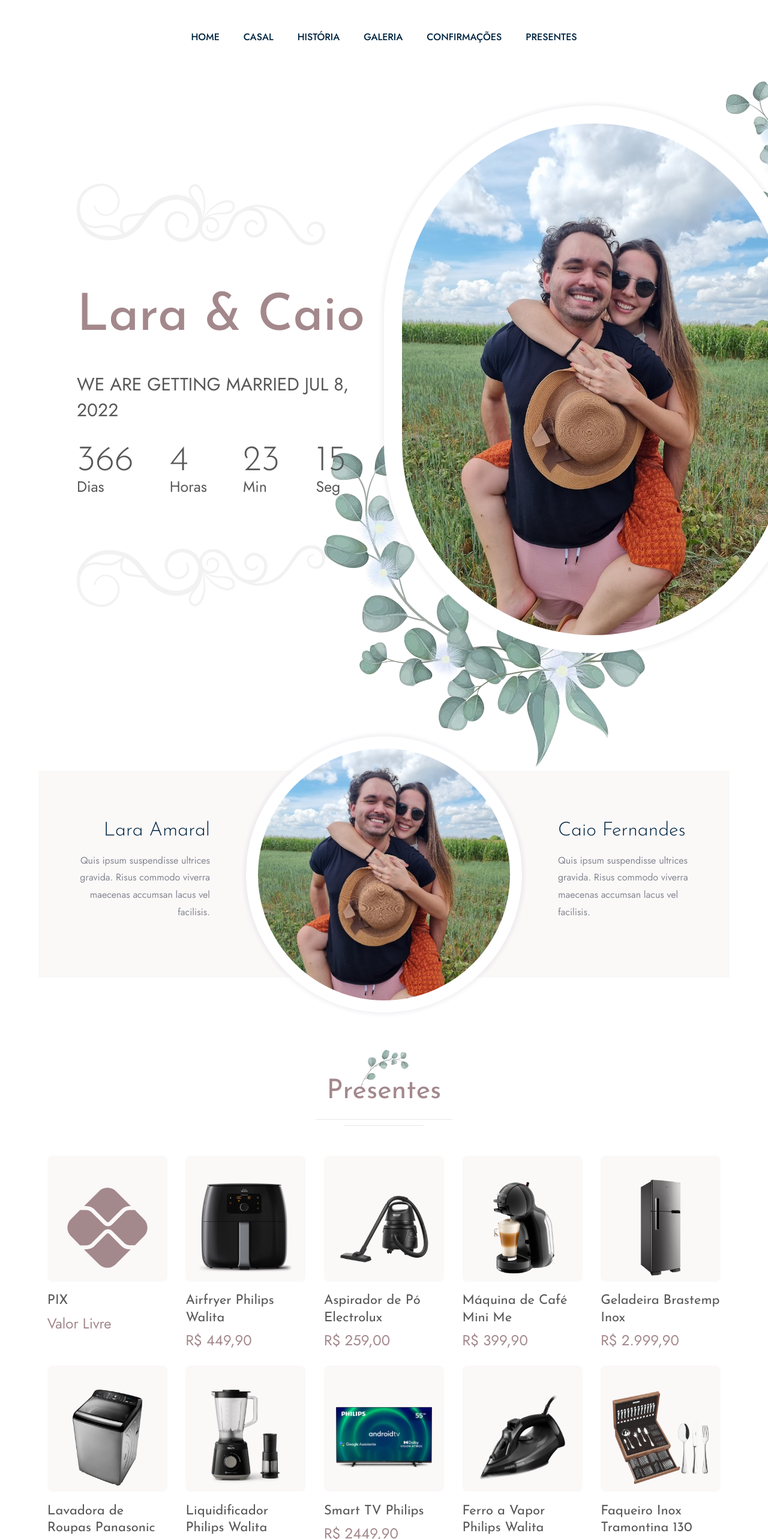
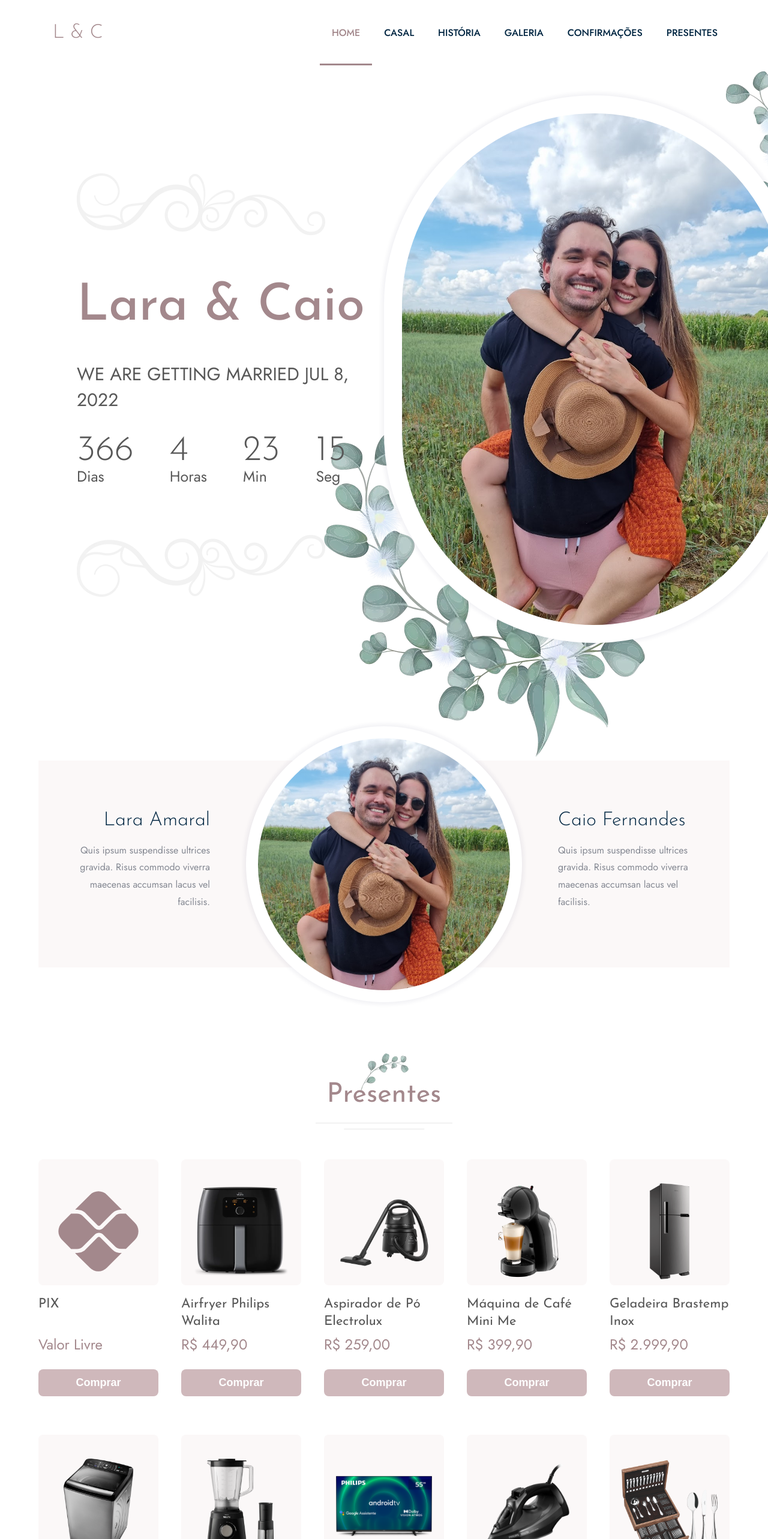
Before and after one commit to phamaralbr/laraecaio, a React (Vite) app: page / in a window 1280 px wide. Shown: the top 2566 px of the page at 60% size. Built offline with nearby package versions, Linux system fonts and the light colour scheme.

Commit message:
Produtos

```diff
--- a/src/components/Couple/Couple.jsx
+++ b/src/components/Couple/Couple.jsx
@@ -5,7 +5,7 @@ import { Container } from '@mui/material'
 
 const Couple = () => {
   return (
-    <div style={{padding: '120px 0'}}>
+    <div id="casal" style={{padding: '120px 0'}}>
       <Container>
         <CoupleArea>
           <Text style={{paddingLeft: 0, textAlign: 'right'}}>
@@ -26,6 +26,7 @@ const Couple = () => {
 
         </CoupleArea>
       </Container>
+      <br style={{marginBottom: '100px'}}/>
     </div>
   )
 }
--- /dev/null
+++ b/src/components/Gifts/Gifts.css
@@ -0,0 +1,9 @@
+.Grid {
+  justify-content: space-between;
+}
+
+@media only screen and (max-width: 700px) {
+  .Grid {
+    justify-content: space-evenly;
+  }
+}
--- a/src/components/Gifts/Gifts.jsx
+++ b/src/components/Gifts/Gifts.jsx
@@ -2,6 +2,7 @@ import React from 'react'
 import { Container, Grid } from '@mui/material'
 import Product from './Product'
 import MainLabel from '../MainLabel/MainLabel'
+import './Gifts.css'
 
 const Gifts = () => {
   const products = [
@@ -17,19 +18,18 @@ const Gifts = () => {
     {name: 'Faqueiro Inox Tramontina 130 Peças', price: '3.599,90', image: 'faqueiro.png'},
   ]
   return (
-    <div>
+    <div id="presentes">
       <MainLabel label='Presentes'/>
       <Container>
-        <Grid container spacing='1'>
+        <Grid className="Grid" container spacing={3} rowSpacing={8}>
           {products.map((product, index) => (
-            <Grid item xs key={index}>
-              <div style={{display: 'flex', justifyContent: 'center', alignItems: 'center'}}>
-                <Product name={product.name} price={product.price} image={product.image}/>
-              </div>
+            <Grid item key={index}>
+              <Product name={product.name} price={product.price} image={product.image}/>
             </Grid>
           ))}
         </Grid>
       </Container>
+      <br style={{marginBottom: '200px'}}/>
     </div>
   )
 }
--- a/src/components/Gifts/Product.jsx
+++ b/src/components/Gifts/Product.jsx
@@ -1,18 +1,21 @@
 import React from 'react'
-import { Background, Title, Price, Container } from './ProductElements'
+import { Background, Title, Price, Container, Botao, Gif } from './ProductElements'
 import { MdPix } from 'react-icons/md';
+import DancingGirl from '../../assets/dancing-girl.gif'
 
 const Product = ({name, price, image}) => {
   return (
     <Container>
-      <div style={{width: '200px', height: '210px'}}>
+      {/* <div style={{width: '200px', height: '210px'}}> */}
         <Background>
           {image == 'pix'
           ? <MdPix style={{width: '100%', height: '100%', color: '#a3888c'}}/>
           : <img src={'src/assets/Products/' + image} alt="Produto" style={{maxWidth: '100%', maxHeight: '100%'}}/>
           }
+
+          {image == 'pix' && <Gif src={DancingGirl} alt="Dancing girl GIF" />}
           </Background>
-      </div>
+      {/* </div> */}
       <Title>{name}</Title>
       <Price>
         {image == 'pix'
@@ -21,6 +24,9 @@ const Product = ({name, price, image}) => {
         }
         {price}
       </Price>
+      <Botao>
+        Comprar
+      </Botao>
     </Container>
   )
 }
--- a/src/components/Gifts/ProductElements.jsx
+++ b/src/components/Gifts/ProductElements.jsx
@@ -1,14 +1,20 @@
 import styled from 'styled-components'
+import theme from '../GlobalStyles'
 
 export const Container = styled.div`
   display: flex;
   flex-direction: column;
   width: 200px;
-  cursor: pointer;
+  height: 100%;
 `;
 
 export const Background = styled.div`
-  background: #fbf8f8;
+  background: ${theme.color4};
+  box-sizing: border-box;
+  overflow: hidden;
+  position: relative;
+  width: 200px;
+  height: 210px;
   border-radius: 8px;
   padding: 40px 20px 10px 20px;
   display: flex;
@@ -18,23 +24,69 @@ export const Background = styled.div`
   transition-duration: 0.3s;
 
   ${Container}:hover &{
-    box-shadow: 0 5px 10px 0px rgba(0, 0, 0, 0.15);
+    box-shadow: 0 5px 15px  rgba(163, 136, 140, 0.3);
   }
 `;
 
 export const Title = styled.h2`
-  font-family: 'Josefin Sans', sans-serif;
+  font-family: ${theme.font1};
   font-weight: 400;
   font-size: 22px;
   line-height: 1.3em;
   margin-bottom: 5px;
-  color: #585858;
+  color: ${theme.color3};
+  height: 58px;
+
+  white-space: nowrap;
+  text-overflow: ellipsis;
+  overflow: hidden;
+  @supports (-webkit-line-clamp: 2) {
+    overflow: hidden;
+    text-overflow: ellipsis;
+    white-space: initial;
+    display: -webkit-box;
+    -webkit-line-clamp: 2;
+    -webkit-box-orient: vertical;
+  }
 `;
 
 export const Price = styled.p`
-  // font-family: 'Josefin Sans', sans-serif;
-  color: #a3888c;
+  // font-family: ${theme.font1};
+  color: ${theme.color1};;
   font-size: 24px;
   font-weight: 400;
   margin-top: 0
 `;
+
+export const Botao = styled.button`
+  width: 100%;
+  font-size: 18px;
+  font-weight: 700;
+  background: #cfb8bb;
+  color: white;
+  border-radius: 8px;
+  text-align: center;
+  border: 0;
+  padding: 12px 20px;
+  margin-top: auto;
+  cursor: pointer;
+
+  transition-property: box-shadow;
+  transition-duration: 0.3s;
+
+  &:hover{
+    background: #a3888c;
+  }
+`;
+
+export const Gif = styled.img`
+  display: none;
+  position: absolute;
+  max-height: 100%;
+  max-width: 100%;
+  bottom: 0;
+
+  ${Container}:hover &{
+    display: block;
+  }
+`;
--- /dev/null
+++ b/src/components/GlobalStyles.jsx
@@ -0,0 +1,12 @@
+export const theme = {
+  color1: '#a3888c',
+  color2: '#002642',
+  color3: '#585858',
+  color4: '#fbf8f8',
+  color5: '#fff',
+  color6: '#848892',
+  color7: '#e7e7e7',
+  font1: "'Josefin Sans', sans-serif",
+};
+
+export default theme;
--- a/src/components/MainBanner/MainBanner.jsx
+++ b/src/components/MainBanner/MainBanner.jsx
@@ -17,7 +17,7 @@ const MainBanner = () => {
   const [days, hours, minutes, seconds] = useCountdown(new Date(ano ,mes -1, dia, hora, minuto));
 
   return (
-    <Banner>
+    <Banner id="home">
       <BannerContainer>
         <Heading>
           <img src={FancyShape} alt="Fancy Shape" style={{paddingBottom: '80px', width: 'fit-content'}} />
--- a/src/components/MainLabel/MainLabelElements.jsx
+++ b/src/components/MainLabel/MainLabelElements.jsx
@@ -1,11 +1,12 @@
 import styled from 'styled-components'
+import theme from '../GlobalStyles'
 
 export const Label = styled.div`
   font-size: 45px;
   line-height: 55px;
-  font-family: 'Josefin Sans', sans-serif;
+  font-family: ${theme.font1};
   font-weight: 400;
-  color: #a3888c;
+  color: ${theme.color1};
   display: inline-block;
   padding-bottom: 20px;
   position: relative;
@@ -19,7 +20,7 @@ export const Label = styled.div`
     width: 70%;
     height: 1px;
     content: "";
-    background: #e7e7e7;
+    background: ${theme.color7};
   }
 
   &:after{
@@ -29,7 +30,7 @@ export const Label = styled.div`
     width: 120%;
     height: 1px;
     content: "";
-    background: #e7e7e7;
+    background: ${theme.color7};
     left: -10%;
   }
 `;
--- a/src/components/Navbar/Navbar.jsx
+++ b/src/components/Navbar/Navbar.jsx
@@ -1,6 +1,8 @@
 import React, {useState} from 'react'
 import { FaBars } from 'react-icons/fa';
 import { Nav, NavbarContainer, NavLogo, MobileIcon, NavMenu, NavItem, NavLinks, NavBtn, NavBtnLink } from './NavbarElements'
+import { Container } from '@mui/material';
+import { animateScroll as scroll } from 'react-scroll';
 
 const Navbar = ({toggle}) => {
   const [navbar, setNavBar] = useState(false)
@@ -15,32 +17,36 @@ const Navbar = ({toggle}) => {
 
   window.addEventListener('scroll', changeBackground)
 
+  const goToHome = () => {
+    scroll.scrollToTop();
+  }
+
   return (
     // <>
       <Nav className={navbar ? 'active' : ''}>
-        <NavbarContainer>
-          {/* <NavLogo>
-            <AiFillHeart/>
-          </NavLogo> */}
-          {/* <NavLogo to='/'>Lara e Caio</NavLogo> */}
+        <Container>
+          <div style={{display: 'flex', flexDirection: 'row', justifyContent: 'space-between'}}>
+            <NavLogo to='/' onClick={goToHome}>L & C</NavLogo>
             <MobileIcon onClick={toggle}>
               <FaBars/>
             </MobileIcon>
 
             <NavMenu>
-            <NavItem><NavLinks to="home">Home</NavLinks></NavItem>
-            <NavItem><NavLinks to="casal">Casal</NavLinks></NavItem>
-            <NavItem><NavLinks to="historia">História</NavLinks></NavItem>
-            <NavItem><NavLinks to="galeria">Galeria</NavLinks></NavItem>
-            <NavItem><NavLinks to="presenca">Confirmações</NavLinks></NavItem>
-            <NavItem><NavLinks to="presentes">Presentes</NavLinks></NavItem>
+              <NavItem><NavLinks to="home" smooth={true} duration={500} spy={true} exact='true' offset={-110}>Home</NavLinks></NavItem>
+              <NavItem><NavLinks to="casal" smooth={true} duration={500} spy={true} exact='true' offset={-110}>Casal</NavLinks></NavItem>
+              <NavItem><NavLinks to="historia" smooth={true} duration={500} spy={true} exact='true' offset={-110}>História</NavLinks></NavItem>
+              <NavItem><NavLinks to="galeria" smooth={true} duration={500} spy={true} exact='true' offset={-110}>Galeria</NavLinks></NavItem>
+              <NavItem><NavLinks to="presenca" smooth={true} duration={500} spy={true} exact='true' offset={-110}>Confirmações</NavLinks></NavItem>
+              <NavItem><NavLinks to="presentes" smooth={true} duration={500} spy={true} exact='true' offset={-110}>Presentes</NavLinks></NavItem>
             </NavMenu>
 
             {/* <NavBtn>
               <NavBtnLink to="/signin">Presença</NavBtnLink>
             </NavBtn> */}
+          </div>
 
-        </NavbarContainer>
+
+        </Container>
       </Nav>
     // </>
   )
--- a/src/components/Navbar/NavbarElements.jsx
+++ b/src/components/Navbar/NavbarElements.jsx
@@ -1,6 +1,7 @@
 import styled from 'styled-components'
 import { Link as LinkR } from 'react-router-dom'
 import { Link as LinkS } from 'react-scroll'
+import theme from '../GlobalStyles'
 
 export const Nav = styled.nav`
   background: transparent;
@@ -13,7 +14,7 @@ export const Nav = styled.nav`
   z-index: 10;
 
   &.active {
-    background: #fff;
+    background: ${theme.color5};
     box-shadow: 0 1px 5px rgba(0,0,0,.1);
   }
 
@@ -32,14 +33,15 @@ export const NavbarContainer = styled.div`
 `;
 
 export const NavLogo = styled(LinkR)`
-  color: #a3888c;
+  color: ${theme.color1};
+  font-family: ${theme.font1};
   justify-self: flex-start;
   cursor: pointer;
-  font-size: 2.5rem;
+  font-size: 2rem;
   display: flex;
   align-items: center;
   margin-left: 24px;
-  font-weight: bold;
+  font-weight: 300;
   text-decoration: none;
 `;
 
@@ -54,7 +56,7 @@ export const MobileIcon= styled.div`
     transform: translate(-100%, 60%);
     font-size: 1.8rem;
     cursor: pointer;
-    color: #a3888c
+    color: ${theme.color1};
   }
 `;
 
@@ -75,23 +77,30 @@ export const NavItem = styled.li`
 `;
 
 export const NavLinks = styled (LinkS)`
-  color: #002642;
+  color: ${theme.color2};
   font-size: 16px;
   font-weight: 500;
   text-transform: uppercase;
-  padding: 50px 20px;
+  padding: 40px 20px;
   display: flex;
   align-items: center;
   text-decoration: none;
   cursor: pointer;
 
   border-bottom: 3px solid transparent;
+  border-top: 3px solid transparent;
   transition: border-bottom 0.2s;
 
+  &.active {
+    color: ${theme.color1};
+    text-decoration: none;
+    border-bottom: 3px solid ${theme.color1};
+  }
+
   &:hover {
-    color: #a3888c;
+    color: ${theme.color1};
     text-decoration: none;
-    border-bottom: 3px solid #a3888c;
+    border-bottom: 3px solid ${theme.color1};
   }
 `;
 
@@ -106,12 +115,12 @@ export const NavBtn = styled.nav`
 
 export const NavBtnLink = styled (LinkR)`
   border-radius: 50px;
-  background: #a3888c;
+  background: ${theme.color1};
   font-weight: 600;
   white-space: nowrap;
   padding: 15px 45px;
   text-transform: uppercase;
-  color: #fff;
+  color: ${theme.color5};
   font-size: 16px;
   outline: none;
   border: none;
```
Also changed, not shown: src/components/Couple/CoupleElements.jsx (+6 -5 lines), src/components/MainBanner/MainBannerElements.jsx (+9 -8 lines), src/assets/dancing-girl.gif (added), src/assets/dancing-man.gif (added). Lines whose indentation alone changed are shown as unchanged.
